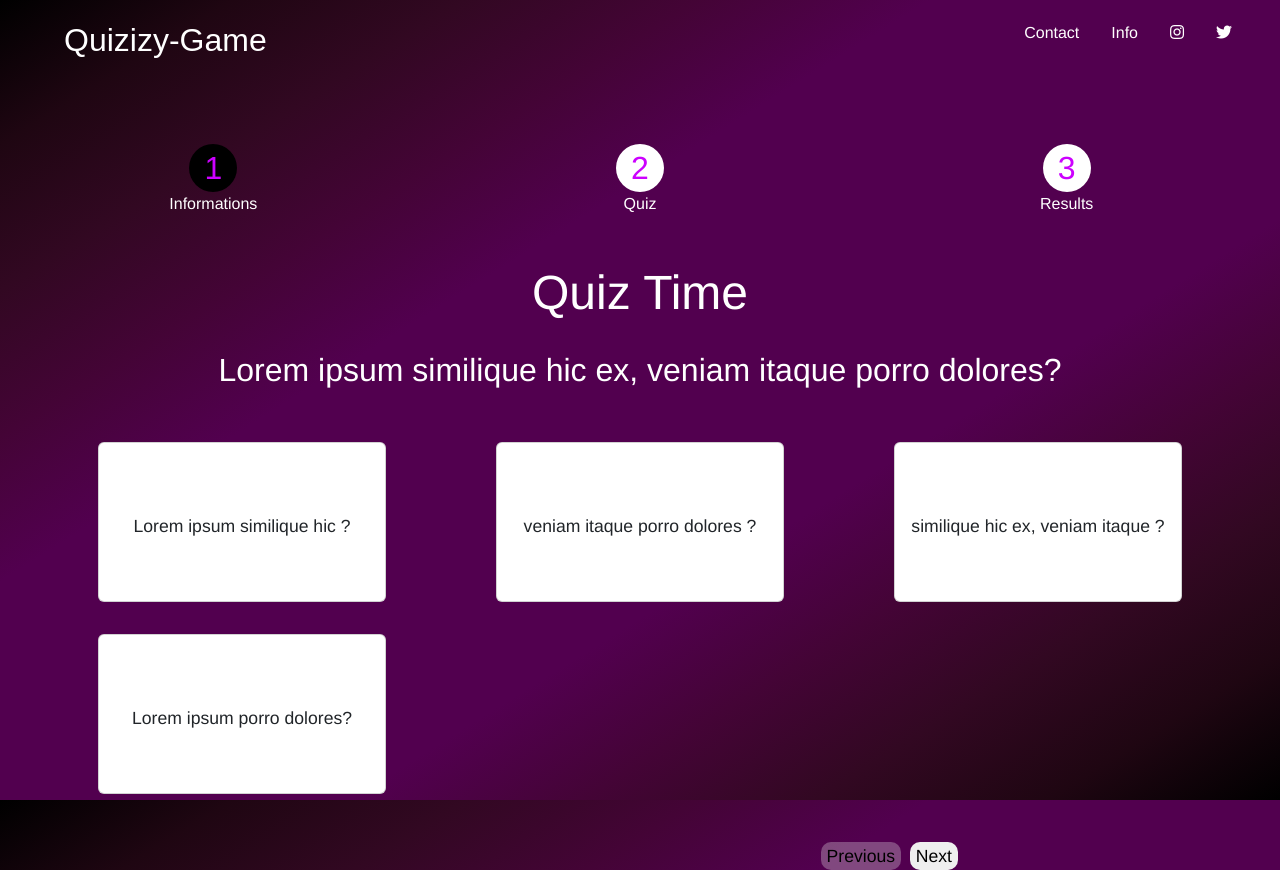
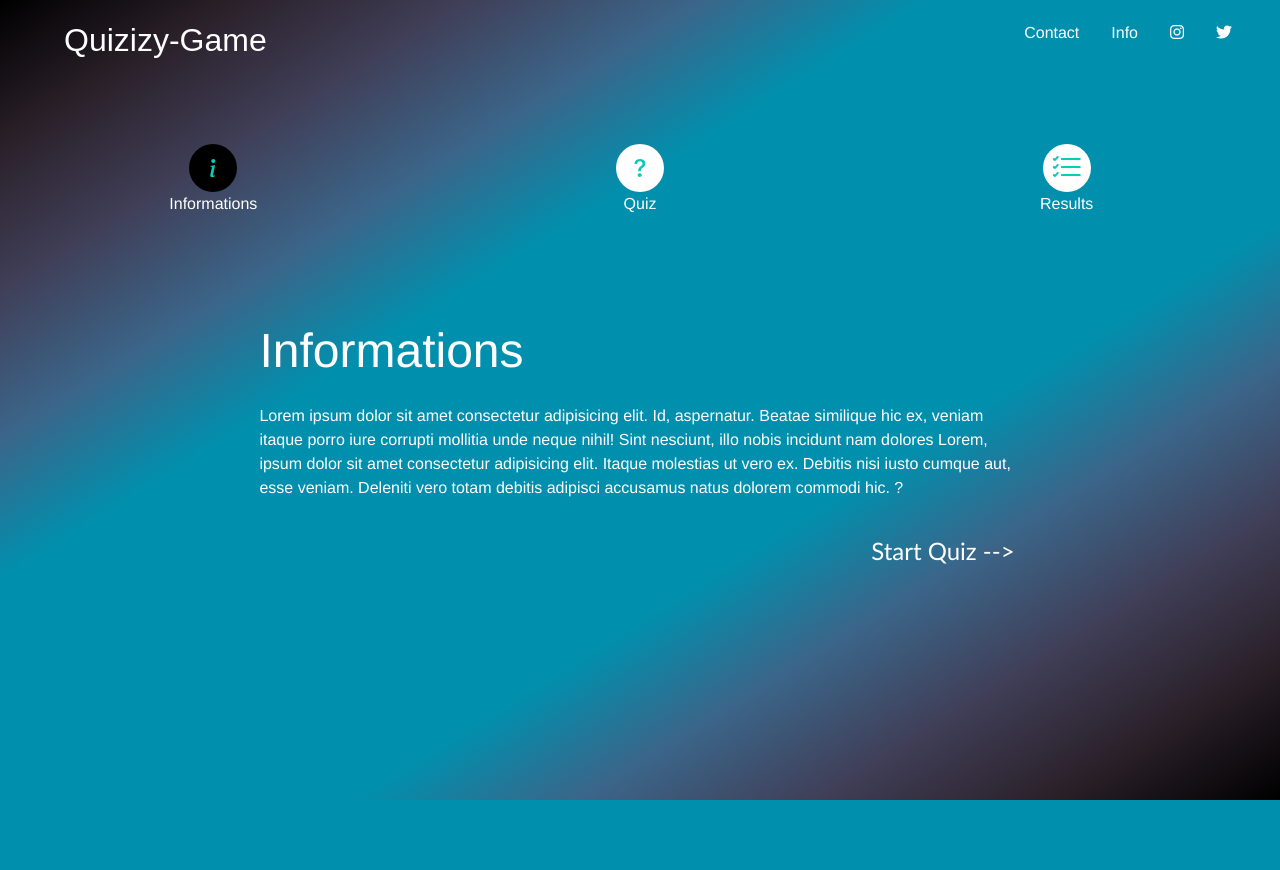
Before and after one commit to adnankhayrou/-Quizizy-Game, a PHP site: page / in a window 1280 px wide. After the commit the page ends 800 px from the top, so only its background shows below. Run offline with PHP 8.4, Linux system fonts and the light colour scheme; some libraries are stand-ins or nearby versions.

Commit message:
adding data.js file and button start to move to the next step to start quiz and adding button submit

```diff
--- a/assets/js/app.js
+++ b/assets/js/app.js
@@ -1,39 +1,57 @@
-// const steps = document.querySelectorAll('.step');
-
-// steps.forEach((step) => {
-//   step.addEventListener('click', () => {
-//     // Update active step
-//     steps.forEach(s => s.classList.remove('active'));
-//     step.classList.add('active');
-//   });
-// });
+const steps = document.querySelectorAll('.step');
+const nextBtn = document.querySelector('#start-button');
+const cards = document.querySelector('#cards-quiz');
+// const start = document.getElementById('button-start');
+document.querySelector("#cards-quiz").style.display = 'none';
+    document.querySelector("#start-button").addEventListener('click', function(){
+    document.querySelector("#cards-quiz").style.display = 'block';
+    document.querySelector("#card-info").style.display = 'none';
+});
 
 
-const steps = document.querySelectorAll('.step');
-const prevBtn = document.querySelector('.prev-btn');
-const nextBtn = document.querySelector('.next-btn');
 
 let currentStep = 0;
-
-
     const updateStep = stepIndex => {
         // Update active step
         steps.forEach(s => s.classList.remove('active'));
         steps[stepIndex].classList.add('active');
 
         // Update buttons
-        prevBtn.disabled = stepIndex === 0;
         nextBtn.disabled = stepIndex === steps.length - 1;
       };
-
-      prevBtn.addEventListener('click', () => {
-        currentStep--;
-        updateStep(currentStep);
-      });
-
       nextBtn.addEventListener('click', () => {
         currentStep++;
         updateStep(currentStep);
       });
 
       updateStep(currentStep);
+
+
+// cards.innerHTML = `
+// <h2 class="title1">Quiz Time</h2>
+// <p class="question">${questions[0].qst}</p>
+
+//             <div class="cards-ans">
+//                 <div class="card">
+//                     <p class="answer">${questions[0].choice1}</p>
+//                 </div>
+
+//                 <div class="card">
+//                     <p class="answer">${questions[0].choice2}</p>
+//                 </div>
+
+//                 <div class="card">
+//                     <p class="answer">${questions[0].choice3}</p>
+//                 </div>
+
+//                 <div class="card">
+//                     <p class="answer">${questions[0].choice4}</p>
+//                 </div>
+
+//                 <div class="stepper-nav">
+//                 <!-- <button class="prev-btn">Previous</button> -->
+//                 <button type="submit" class="submit-btn">Submit</button>
+//             </div>
+
+
+//             </div> `
--- /dev/null
+++ b/assets/js/data.js
@@ -0,0 +1,83 @@
+// all quistions
+var questions = [
+    {
+      qst: "Why is AWS more economical than traditional data centers for applications with varying compute workloads?",
+      choice1: "Amazon EC2 costs are billed on a monthly basis",
+      choice2: "Users retain full administrative access to their Amazon EC2 instances.",
+      choice3: "Amazon EC2 instances can be launched on demand when needed",
+      choice4: "Users can permanently run enough instances to handle peak workloads.",
+      correct: "3",
+    },
+    {
+      qst: "Which AWS service would simplify the migration of a database to AWS?",
+      choice1: "AWS Storage Gateway",
+      choice2: "AWS Database Migration Service (AWS DMS)",
+      choice3: "Amazon EC2",
+      choice4: "Amazon AppStream 2.0",
+      correct: "2",
+    },
+    {
+      qst: " Which AWS offering enables users to find, buy, and immediately start using software solutions in their AWS environment?",
+      choice1: "AWS Config",
+      choice2: "AWS OpsWorks",
+      choice3: "AWS SDK",
+      choice4: "AWS Marketplace",
+      correct: "4",
+    },
+    {
+      qst:"Wich AWS networking service enables a company to create a virtual network within AWS?",
+      choice1: "AWS Config",
+      choice2: "Amazon Route 53",
+      choice3: "AWS Direct Connect",
+      choice4: "Amazon Virtual Private Cloud (Amazon VPC)",
+      correct: "4",
+    },
+    {
+      qst: "Which of the following is an AWS responsibility under the AWS shared responsibility model?",
+      choice1: "Configuring third-party applications",
+      choice2: "Maintaining physical hardware",
+      choice3: "Securing application access and data",
+      choice4: "Managing guest operating systems",
+      correct: "2",
+    },
+    {
+      qst: "Which component of the AWS global infrastructure does Amazon CloudFront use to ensure low-latency delivery?",
+      choice1: "AWS Regions",
+      choice2: "Edge locations",
+      choice3: "Availability Zones",
+      choice4: "Virtual Private Cloud (VPC)",
+      correct: "2",
+    },
+    {
+      qst: "How would a system administrator add an additional layer of login security to a user's AWS Management Console?",
+      choice1: "Use Amazon Cloud Directory",
+      choice2: "Audit AWS Identity and Access Management (IAM) roles",
+      choice3: "Enable multi-factor authentication",
+      choice4: "Enable AWS CloudTrail",
+      correct: "3",
+    },
+    {
+      qst: "Which service can identify the user that made the API call when an Amazon EC2 instance is terminated?",
+      choice1: "AWS Trusted Advisor",
+      choice2: "AWS CloudTrail",
+      choice3: "AWS X-Ray",
+      choice4: "AWS Identity and Access Management (AWS IAM)",
+      correct: "2",
+    },
+    {
+      qst: "Which service would be used to send alerts based on Amazon CloudWatch alarms?",
+      choice1: "Amazon Simple Notification Service (Amazon SNS)",
+      choice2: "AWS CloudTrail",
+      choice3: "AWS Trusted Advisor",
+      choice4: "Amazon Route 53",
+      correct: "1",
+    },
+    {
+      qst: "Where can a user find information about prohibited actions on the AWS infrastructure?",
+      choice1: "AWS Trusted Advisor",
+      choice2: "AWS Identity and Access Management (IAM)",
+      choice3: "AWS Billing Console",
+      choice4: "AWS Acceptable Use Policy",
+      correct: "4",
+    },
+  ];
--- a/assets/sass/sass.css
+++ b/assets/sass/sass.css
@@ -1,7 +1,7 @@
 .bodyy {
   margin: 0;
   padding: 0;
-  background-image: linear-gradient(to left top, #000000, #1f0612, #320822, #440436, #52004f, #52004f, #52004f, #52004f, #440436, #320822, #1f0612, #000000);
+  background-image: linear-gradient(to left top, #000000, #2a2029, #403f58, #3b6589, #0090ae, #0090ae, #0090ae, #0090ae, #3b6589, #403f58, #2a2029, #000000);
   background-attachment: fixed;
 }
 .bodyy .navBar {
@@ -39,43 +39,52 @@
   color: black;
 }
 .bodyy .container .cardd {
-  width: 50%;
+  width: 70%;
   height: 0;
   margin: auto;
   padding: 10px;
   margin-top: 6em;
-  display: none;
 }
 .bodyy .container .cardd .parag {
   color: white;
   font-family: "Franklin Gothic Medium", "Arial Narrow", Arial, sans-serif;
-  margin-bottom: 3em;
+  margin-bottom: 2em;
 }
 .bodyy .container .cardd .title {
   color: white;
   font-family: "Franklin Gothic Medium", "Arial Narrow", Arial, sans-serif;
-  margin-bottom: 1em;
+  margin-bottom: 0.5em;
+  font-size: 3em;
 }
-.bodyy .container .stepper-nav {
-  margin-right: 15em;
-  margin-top: 2em;
+.bodyy .container .cardd .button-start {
   display: flex;
   justify-content: space-between;
   align-items: center;
-  justify-content: end;
+  justify-content: flex-end;
 }
-.bodyy .container .stepper-nav .prev-btn {
+.bodyy .container .cardd .button-start .btn-start {
+  color: white;
+  font-size: 1.5em;
+  border: none;
+  background: none;
+  background-attachment: fixed;
+  font-family: "Trebuchet MS", "Lucida Sans Unicode", "Lucida Grande", "Lucida Sans", Arial, sans-serif;
+}
+.bodyy .container .cardd .button-start .btn-start:hover {
   color: black;
-  font-size: 1.1em;
-  border: none;
-  border-radius: 10px;
-  margin-right: 0.5em;
+}
+.bodyy .container .stepper-nav {
+  display: flex;
+  justify-content: space-between;
+  align-items: center;
+  justify-content: center;
+  margin-top: 2em;
+}
+.bodyy .container .stepper-nav .submit-btn {
+  width: 10em;
+  height: 2.5em;
   color: black;
-  font-family: "Franklin Gothic Medium", "Arial Narrow", Arial, sans-serif;
-}
-.bodyy .container .stepper-nav .next-btn {
-  color: black;
-  font-size: 1.1em;
+  font-size: 1.3em;
   border-radius: 10px;
   border: none;
   font-family: "Franklin Gothic Medium", "Arial Narrow", Arial, sans-serif;
@@ -96,11 +105,12 @@
   display: flex;
   justify-content: space-between;
   align-items: center;
-  justify-content: center;
   color: white;
   font-family: "Franklin Gothic Medium", "Arial Narrow", Arial, sans-serif;
   margin-bottom: 1em;
+  justify-content: center;
   font-size: 2em;
+  text-align: center;
 }
 .bodyy .container .cards .cards-ans {
   display: flex;
@@ -110,12 +120,15 @@
 }
 .bodyy .container .cards .cards-ans .card {
   width: 18em;
-  height: 10em;
+  height: 5em;
+  border-radius: 3em;
   margin: 1em;
+  color: white;
   transition: box-shadow 0.4s;
+  background-color: black;
 }
 .bodyy .container .cards .cards-ans .card:hover {
-  box-shadow: 0 0 30px rgb(204, 1, 255);
+  box-shadow: 0 0 20px white;
   transform: scale(1.02);
 }
 .bodyy .container .cards .cards-ans .card .answer {
@@ -123,7 +136,8 @@
   justify-content: space-between;
   align-items: center;
   justify-content: center;
-  margin-top: 4em;
+  text-align: center;
+  margin-top: 1.5em;
   font-family: "Franklin Gothic Medium", "Arial Narrow", Arial, sans-serif;
   font-size: 1.1em;
 }
@@ -151,8 +165,8 @@
   border-radius: 1.25em;
   background-color: white;
   font-size: 2em;
-  line-height: 1.5em;
-  color: rgb(204, 1, 255);
+  line-height: 1.6em;
+  color: #0CC9B8;
   text-align: center;
   font-family: "Franklin Gothic Medium", "Arial Narrow", Arial, sans-serif;
 }
--- a/assets/sass/sass.scss
+++ b/assets/sass/sass.scss
@@ -1,9 +1,13 @@
-$background:linear-gradient(to left top, #000000, #1f0612, #320822, #440436, #52004f, #52004f, #52004f, #52004f, #440436, #320822, #1f0612, #000000);
+// $background:linear-gradient(to left top, #000000, #1f0612, #320822, #440436, #52004f, #52004f, #52004f, #52004f, #440436, #320822, #1f0612, #000000);
+// $background: linear-gradient(to left top, #000000, #220a15, #3a0c26, #52073b, #680155, #680155, #680155, #680155, #52073b, #3a0c26, #220a15, #000000);
+$background: linear-gradient(to left top, #000000, #2a2029, #403f58, #3b6589, #0090ae, #0090ae, #0090ae, #0090ae, #3b6589, #403f58, #2a2029, #000000);
 $font:'Franklin Gothic Medium', 'Arial Narrow', Arial, sans-serif;
 $attachment:fixed;
 $color1: white;
 $color2: black;
 $color3:rgb(204, 1, 255);
+// $color3:rgb(0, 246, 221);
+$color4: #0CC9B8;
 
 @mixin display{
     display: flex;
@@ -20,6 +24,12 @@ $color3:rgb(204, 1, 255);
     color: $color1;
     font-family: $font;
     margin-bottom: $mb;
+}
+
+@mixin test(){
+    justify-content: center;
+    font-size: 2em;
+    text-align: center;
 }
 
 // body style
@@ -72,45 +82,65 @@ $color3:rgb(204, 1, 255);
     // card infprmations style
 .cardd{
     // width: 50%;
-    @include size(50%,0);
+    @include size(70%,0);
     margin: auto;
     padding: 10px;
     margin-top:6em;
-    display: none;
+    // display: none;
 
     .parag{
         color: $color1;
         font-family: $font;
-        margin-bottom: 3em;
+        margin-bottom: 2em;
     }
 
     .title{
-       @include title(1em);
+       @include title(.5em);
+       font-size: 3em;
+
+    }
+
+    .button-start{
+        @include display;
+        justify-content: flex-end;
+
+        .btn-start{
+           color: $color1;
+           font-size: 1.5em;
+           border: none;
+           background: none;
+           background-attachment: $attachment;
+           font-family:'Trebuchet MS', 'Lucida Sans Unicode', 'Lucida Grande', 'Lucida Sans', Arial, sans-serif;
+           &:hover{
+            color: $color2;
+           }
+
+        }
+
     }
 
  }
 
 // buttons next and prev
     .stepper-nav{
-        margin-right: 15em;
+        @include display;
+        justify-content: center;
         margin-top: 2em;
 
-        @include display;
-        justify-content: end;
+        // .prev-btn{
+        //     color: $color2;
+        //     font-size: 1.1em;
+        //     border: none;
+        //     border-radius: 10px;
+        //     margin-right: .5em;
+        //     color: $color2;
+        //     font-family: $font;
+        // }
 
-        .prev-btn{
+        .submit-btn{
+            @include size(10em,2.5em);
             color: $color2;
-            font-size: 1.1em;
-            border: none;
-            border-radius: 10px;
-            margin-right: .5em;
-            color: $color2;
-            font-family: $font;
-        }
-
-        .next-btn{
-            color: $color2;
-            font-size: 1.1em;
+            font-size: 1.3em;
             border-radius: 10px;
             border: none;
             font-family: $font;
@@ -133,9 +163,10 @@ $color3:rgb(204, 1, 255);
 
         .question{
             @include display;
+            @include title(1em);
             justify-content: center;
-            @include title(1em);
             font-size: 2em;
+            text-align: center;
         }
 
         .cards-ans{
@@ -143,18 +174,22 @@ $color3:rgb(204, 1, 255);
             flex-wrap: wrap;
 
             .card{
-                @include size(18em,10em);
+                @include size(18em,5em);
+                border-radius: 3em;
                 margin: 1em;
+                color: $color1;
                 transition: box-shadow .4s;
+                background-color: $color2;
                 &:hover{
-                    box-shadow: 0 0 30px $color3;
+                    box-shadow: 0 0 20px $color1;
                     transform:scale(1.02);
                 }
 
                 .answer{
                     @include display;
                     justify-content: center;
-                    margin-top: 4em;
+                    text-align: center;
+                    margin-top: 1.5em;
                     font-family: $font;
                     font-size: 1.1em;
                 }
@@ -190,8 +225,8 @@ $color3:rgb(204, 1, 255);
             border-radius: 1.25em;
             background-color: $color1;
             font-size: 2em;
-            line-height: 1.5em;
-            color: $color3;
+            line-height: 1.6em;
+            color: $color4;
             text-align: center;
             font-family: $font;
           }
--- a/index.html
+++ b/index.html
@@ -7,6 +7,7 @@
     <title>Document</title>
     <!-- CSS -->
     <link rel="stylesheet" href="./assets/sass/sass.css">
+    <link rel="stylesheet" href="https://cdn.jsdelivr.net/npm/bootstrap-icons@1.10.2/font/bootstrap-icons.css">
     <link href="https://cdn.jsdelivr.net/npm/bootstrap@5.2.3/dist/css/bootstrap.min.css" rel="stylesheet" integrity="sha384-rbsA2VBKQhggwzxH7pPCaAqO46MgnOM80zW1RWuH61DGLwZJEdK2Kadq2F9CUG65" crossorigin="anonymous">
     <link rel="stylesheet" href="https://cdnjs.cloudflare.com/ajax/libs/font-awesome/4.0.0/css/font-awesome.css"/>
     <link rel="stylesheet" href="https://cdnjs.cloudflare.com/ajax/libs/font-awesome/5.15.4/css/all.min.css">
@@ -28,15 +29,15 @@
 <!-- STEPPER -->
     <div class="stepper">
         <div class="step active">
-          <div class="step-icon">1</div>
+          <div class="step-icon"><i class="bi bi-info"></i></div>
           <div class="step-label">Informations</div>
         </div>
         <div class="step">
-          <div class="step-icon">2</div>
+          <div class="step-icon"><i class="bi bi-question"></i></div>
           <div class="step-label">Quiz</div>
         </div>
         <div class="step">
-          <div class="step-icon">3</div>
+          <div class="step-icon"><i class="bi bi-list-check"></i></div>
           <div class="step-label">Results</div>
         </div>
       </div>
@@ -44,21 +45,19 @@
     <!-- Informations, Quiz and Results -->
     <div class="container">
         <!-- INFORMATIONS -->
-        <div class="cardd">
+        <div class="cardd" id="card-info">
             <h2 class="title">Informations</h2>
-            <p class="parag">Lorem ipsum dolor sit amet consectetur adipisicing elit. Id, aspernatur. Beatae similique hic ex, veniam itaque porro iure corrupti mollitia unde neque nihil! Sint nesciunt, illo nobis incidunt nam dolores?</p>
-            <!-- <div class="button-next">
-                <button type="button" class="btn">Next-></button>
-            </div> -->
+            <p class="parag">Lorem ipsum dolor sit amet consectetur adipisicing elit. Id, aspernatur. Beatae similique hic ex, veniam itaque porro iure corrupti mollitia unde neque nihil! Sint nesciunt, illo nobis incidunt nam dolores Lorem, ipsum dolor sit amet consectetur adipisicing elit. Itaque molestias ut vero ex. Debitis nisi iusto cumque aut, esse veniam. Deleniti vero totam debitis adipisci accusamus natus dolorem commodi hic. ?</p>
+            <div class="button-start">
+                <!-- <button type="button" class="btn-start" id="start-button">Start Quiz -->
+                <button class="btn-start" id="start-button">Start Quiz --></button>
+            </div>
         </div>
 
         <!-- Quiz Cards-->
-        <div class="cards">
+        <div class="cards" id="cards-quiz">
             <h2 class="title1">Quiz Time</h2>
-
-            <!-- <div class="card-ques"> -->
-                <p class="question">Lorem ipsum similique hic ex, veniam itaque porro dolores?</p>
-            <!-- </div> -->
+            <p class="question">Lorem ipsum similique hic ex, veniam itaque porro dolores?</p>
 
             <div class="cards-ans">
                 <div class="card">
@@ -77,24 +76,20 @@
                     <p class="answer">Lorem ipsum porro dolores?</p>
                 </div>
             </div>
-
+            <div class="stepper-nav">
+                <!-- <button class="prev-btn">Previous</button> -->
+                <button type="submit" class="submit-btn">Submit</button>
+            </div>
         </div>
 
 
-        <div class="stepper-nav">
-            <button class="prev-btn">Previous</button>
-            <button class="next-btn">Next</button>
-        </div>
     </div>
-
-
-   <!-- QUIZ -->
 
 
    <!-- RESULTS -->
 
 
-
+   <script src="/assets/js/data.js"></script>
    <script src="/assets/js/app.js"></script>
 </body>
 </html>
```
Also changed, not shown: 1 other file.
